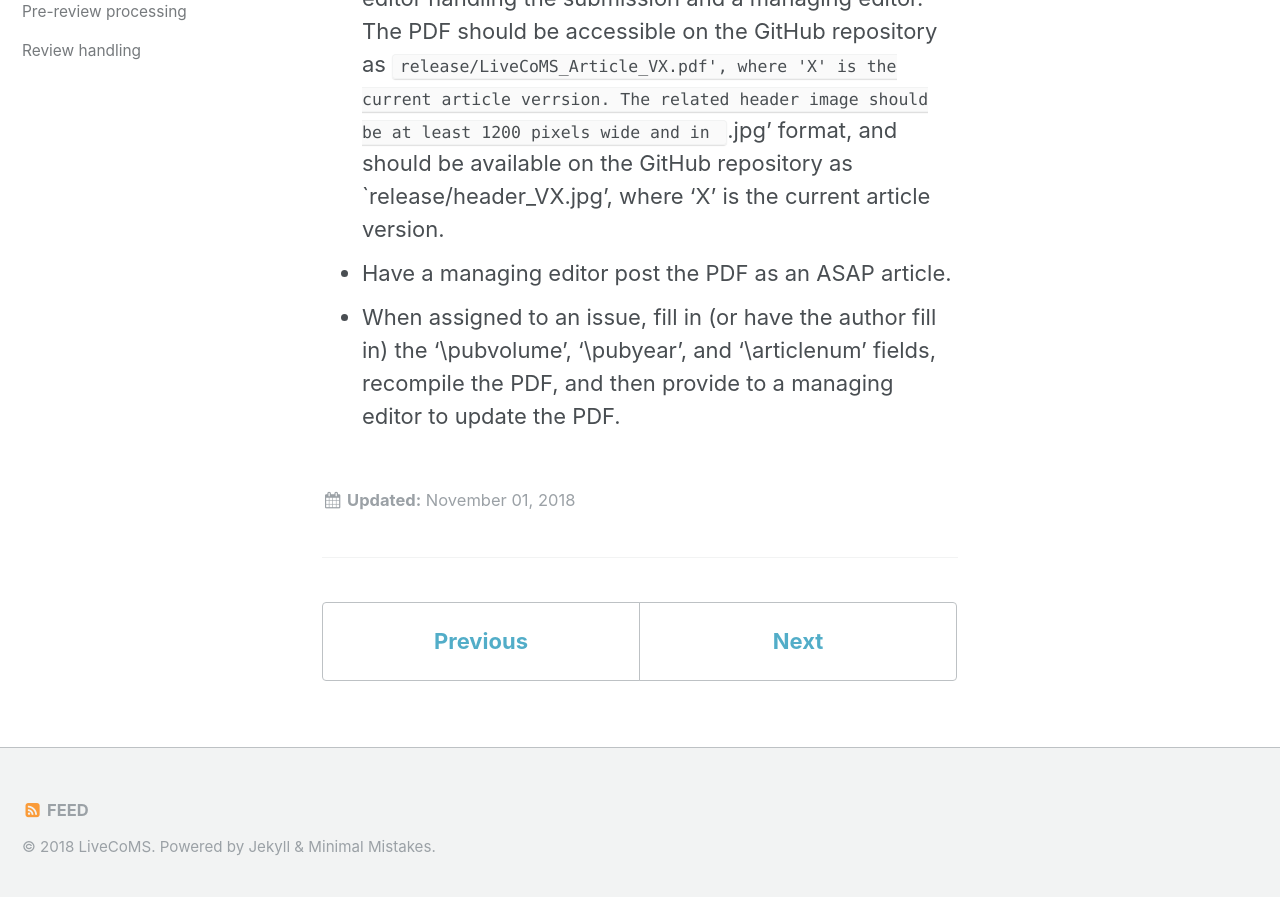
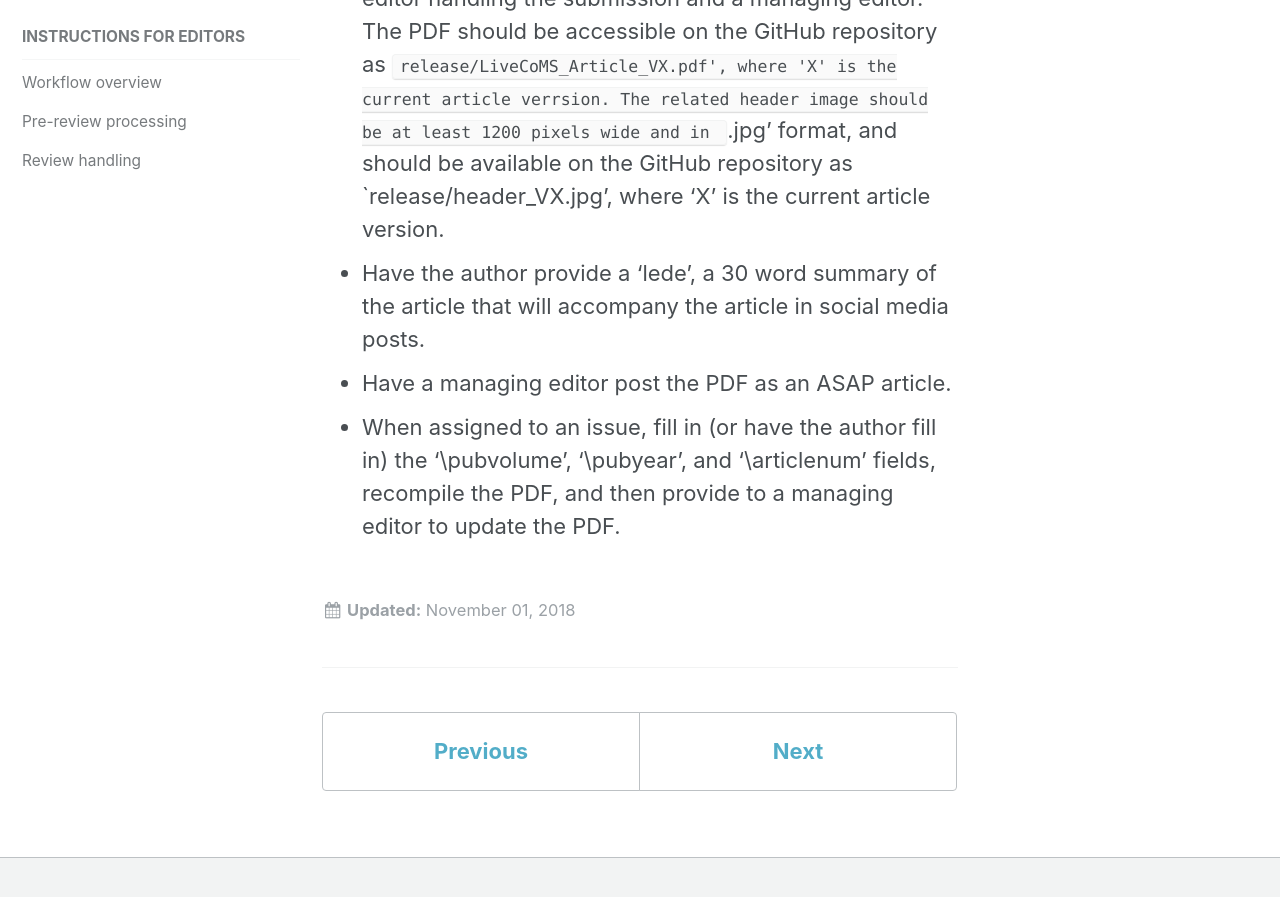
Before and after one commit to livecomsjournal/livecomsjournal.github.io, a Jekyll site: the page built from _editorial_policies/02_editor_instructions.md, in a window 1280 px wide and 900 px high, scrolled down 5948 px. Shown: the top 897 px of the window. Built offline with Jekyll 4.4.1, drawn with Linux system fonts in a browser that asks for light colours.

Commit message:
updated.

```diff
--- a/_editorial_policies/02_editor_instructions.md
+++ b/_editorial_policies/02_editor_instructions.md
@@ -58,5 +58,6 @@
 - Have the managing editor assign a DOI to the article (correct metadata is needed for this).
 - Have the author do a final check for issues with grammar, word choice, spelling, formatting (including issues with the LaTeX template, placement of figures, etc.) and typos, as normally would be done at the proofs stage. The editor should provide some light assistance if it may be helpful to getting the article out in a timely manner.
 - Have the author enable the LiveCoMS footer by including the 'pubversion' class option in the document preamble, fill in the '\datereceived', '\dateaccepted', and '\pubDOI' fields, and provide a recompiled PDF for posting to the editor handling the submission and a managing editor.  The PDF should be accessible on the GitHub repository as `release/LiveCoMS_Article_VX.pdf', where 'X' is the current article verrsion. The related header image should be at least 1200 pixels wide and in `.jpg' format, and should be available on the GitHub repository as `release/header_VX.jpg', where 'X' is the current article version.
+- Have the author provide a 'lede', a 30 word summary of the article that will accompany the article in social media posts.
 - Have a managing editor post the PDF as an ASAP article.
 - When assigned to an issue, fill in (or have the author fill in) the '\pubvolume', '\pubyear', and '\articlenum' fields, recompile the PDF, and then provide to a managing editor to update the PDF.
```
